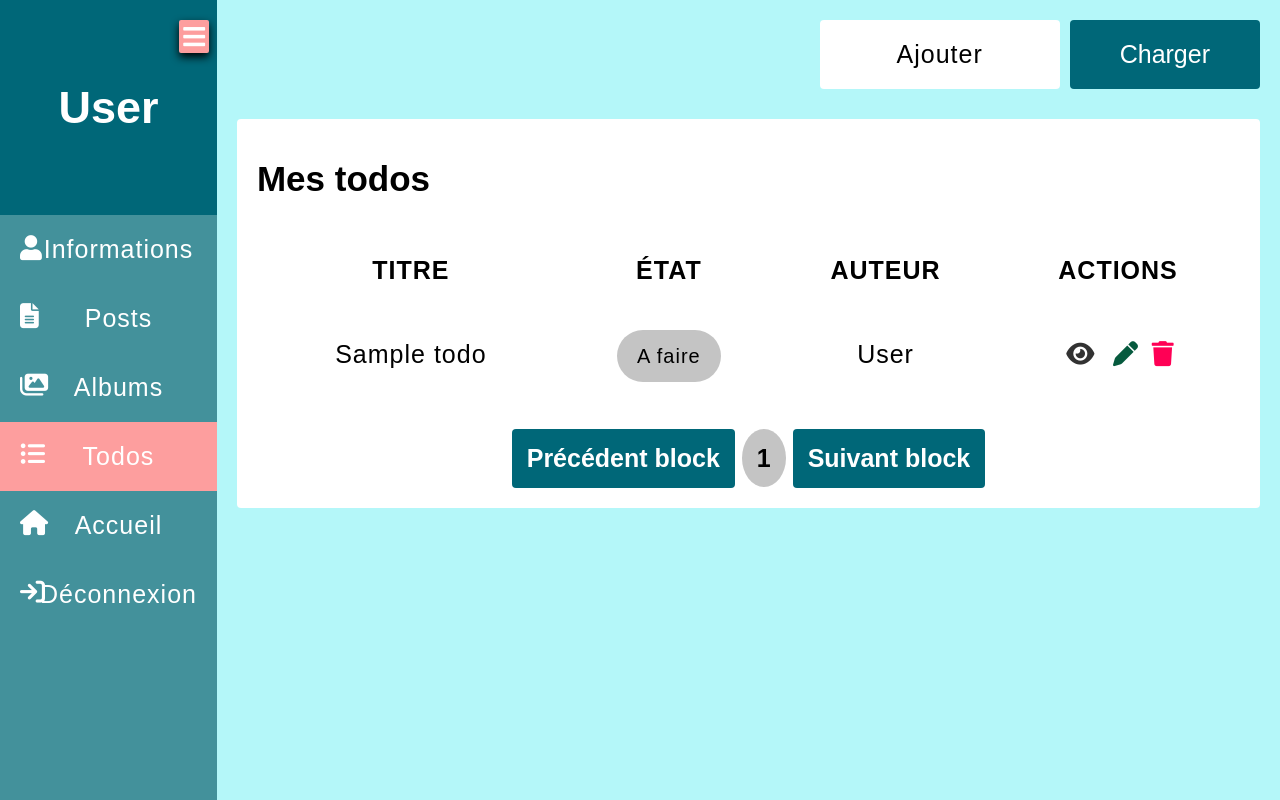
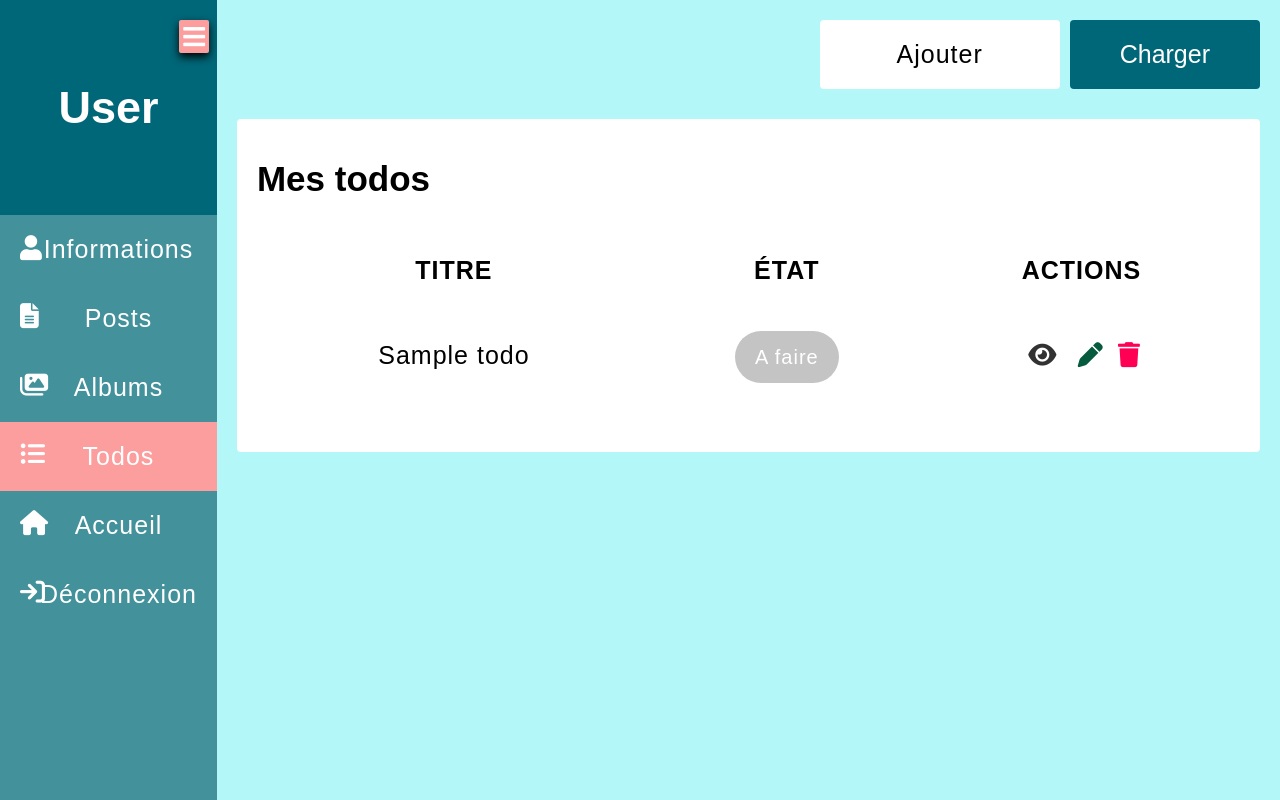
Before and after one commit to RIDIALfa/Flask, a Flask app: page /todos/ in a window 1280 px wide. Run offline with Flask 2, Linux system fonts and the light colour scheme; the visitor is signed in with stand-in values (Sample User, id 1); tables that the repository leaves empty hold one stand-in row (values such as "Sample post"); some libraries are stand-ins or nearby versions.

Commit message:
Sprint final started

```diff
--- a/controllers/index.py
+++ b/controllers/index.py
@@ -58,7 +58,6 @@ def add_compagny(name_compagny, catchPhrase, bs):
             bs = bs
         )
 
-
         db.session.add(new_compagny)
         db.session.commit()
 
@@ -91,9 +90,9 @@ def add_users_from_apis(users):
             id_company_users = idComp
         )
 
-
         db.session.add(new_user)
     db.session.commit()
+
 
 
 
@@ -104,10 +103,7 @@ def home():
     users = Users.query.paginate(page=page, per_page = 5)
     users_apis_length = len(Users.query.filter_by(origine = 1).all())
 
-
-
     if request.method == 'POST':
-
 
         if request.form.get('nombre') :
             nombre =  request.form.get('nombre')
@@ -120,7 +116,6 @@ def home():
             return redirect('/')
 
         else:
-
 
             idComp = add_compagny(form_user.compagny.data, form_user.catch.data, form_user.bs.data)
 
@@ -139,15 +134,11 @@ def home():
                 id_company_users = idComp
             )
 
-            print(new_user.fullname, new_user.id_adresse_users, new_user.id_company_users)
             db.session.add(new_user)
             db.session.commit()
 
+            return redirect('/')
 
-            print(new_user)
-
-            return redirect('/')
-    print(users_apis_length)
     return render_template('pages/home.html', formUser=form_user, users = users, users_length = len(Users.query.all()))
 
 
@@ -170,7 +161,6 @@ def login(email):
 
         msg = "Email ou mot de passe incorrect !"
         return render_template("pages/connexion.html", msg=msg)
-
 
     return render_template('pages/connexion.html',email=email)
 
@@ -199,14 +189,11 @@ def compte():
 def posts():
     form_post = PostForm(request.form)
 
-
     if "email" in session:
         user = Users.query.filter_by(email = session['email']).first()
 
-        posts = Posts.query.filter_by(id_users_posts = user.id_users).all()
-
         page = request.args.get('page', 1, type=int)
-        posts_paginate = Posts.query.filter_by(id_users_posts = user.id_users).paginate(page=page, per_page = 5)
+        posts = Posts.query.filter_by(id_users_posts = user.id_users).paginate(page=page, per_page = 5)
 
         if request.method == 'POST' and form_post.validate():
 
@@ -221,7 +208,7 @@ def posts():
 
             return redirect('/posts')
 
-        return render_template('pages/posts.html', formPost = form_post, posts=posts,user=user, posts_paginate= posts_paginate)
+        return render_template('pages/posts.html', formPost = form_post, posts = posts, user = user, length = len(Posts.query.all()))
     else:
 
         return redirect('/connexion')
@@ -240,7 +227,8 @@ def post(post_title):
     if post == None:
             return redirect('/posts')
 
-    comments = Comments.query.filter_by(id_posts_comments = post.id_posts).all()
+    page = request.args.get('page', 1, type=int)
+    comments = Comments.query.filter_by(id_posts_comments = post.id_posts).paginate(page=page, per_page = 5)
 
     if "email" in session:
         user = Users.query.filter_by(email = session['email']).first()
@@ -260,7 +248,7 @@ def post(post_title):
 
             return redirect('/posts/'+post_title)
 
-        return render_template('pages/post.html', formComment = form_comment, post = post,comments = comments,user=user)
+        return render_template('pages/post.html', formComment = form_comment, post = post, comments = comments,user = user)
 
     else:
         return redirect('/connexion')
@@ -278,7 +266,9 @@ def albums():
     if "email"  in session:
 
         user = Users.query.filter_by(email = session['email']).first()
-        albums = Albums.query.filter_by(id_users_albums = user.id_users).all()
+
+        page = request.args.get('page', 1, type=int)
+        albums = Albums.query.filter_by(id_users_albums = user.id_users).paginate(page=page, per_page = 10)
 
         if request.method == 'POST' and form_album.validate():
 
@@ -289,7 +279,7 @@ def albums():
 
             return redirect('/albums')
 
-        return render_template('pages/albums.html', formAlbum = form_album, albums = albums, user=user)
+        return render_template('pages/albums.html', formAlbum = form_album, albums = albums, user=user, length = len(Albums.query.filter_by(id_users_albums = user.id_users).all()))
 
     else:
         return redirect('/connexion')
@@ -328,7 +318,7 @@ def album(album_name):
 
             return redirect('/albums/'+album_name)
 
-        return render_template('pages/album.html', formPhoto = form_photo, album_name = album_name, photos=photos,user=user, album=album)
+        return render_template('pages/album.html', formPhoto = form_photo, album_name = album_name, photos = photos, user = user, album = album)
     else:
         return redirect('/connexion')
 
@@ -343,13 +333,13 @@ def album(album_name):
 def todos():
     form_todo = TodoForm(request.form)
 
+    if  "email"  in session:
 
-    if  "email"  in session:
         user = Users.query.filter_by(email = session['email']).first()
-        todos = Todos.query.filter_by(id_users_todos = user.id_users).all()
 
         page = request.args.get('page', 1, type=int)
-        todos_paginate = Todos.query.filter_by(id_users_todos = user.id_users).paginate(page=page, per_page = 5)
+        todos = Todos.query.filter_by(id_users_todos = user.id_users).paginate(page=page, per_page = 5)
+
         if request.method == 'POST' and form_todo.validate():
 
             new_todo = Todos(
@@ -363,7 +353,7 @@ def todos():
 
             return redirect('/todos')
 
-        return render_template('pages/todos.html', formTodo = form_todo, todos=todos ,user=user,todos_paginate=todos_paginate)
+        return render_template('pages/todos.html', formTodo = form_todo, todos = todos ,user = user, length = len(Todos.query.all()))
 
     else:
         return redirect('/connexion')
@@ -380,14 +370,10 @@ def logout():
 
 
 
-
-
 # CONTROLLER UPDATE DATAS FROM DB
 def updated(type, id):
 
     user = Users.query.filter_by(email = session['email']).first()
-
-
 
     if type == 'posts':
         form_post = PostForm(request.form)
@@ -395,7 +381,7 @@ def updated(type, id):
         if request.method == 'POST':
             new_title= form_post.title.data
             new_message=form_post.message.data
-            print(new_title)
+
             Posts.query.filter_by(id_posts = id).update({'title_posts':new_title,'body_posts':new_message})
             db.session.commit()
             return redirect('/posts')
@@ -560,20 +546,25 @@ def show(type,id):
         return redirect(url_for('.compte'))
 
 
-
-# FUNCTIONS LOADERS
-def load_data(type):
-    current_user_id = Users.query.filter_by(email = session['email']).first().id_users
+# GET CURRENT USER ID FROM APIs
 
 
-    # GET CURRENT USER ID FROM APIs
+
+def get_current_user_id():
     users_api = getApi('users')
+
     for user in users_api:
         if user.get('email') == session['email']:
             user_id = user.get('id')
 
+    return user_id
+
+
+# FUNCTIONS LOADERS
+def load_data(type):
+
     current_user_id = Users.query.filter_by(email = session['email']).first().id_users
-
+    user_id = get_current_user_id()
 
     if type == 'posts':
 
@@ -606,7 +597,6 @@ def load_data(type):
         return redirect(url_for('.posts'))
 
     elif type == 'todos':
-        print(user_id)
         todos = getApi('users/'+str(user_id)+'/todos')
         for todo in todos:
             if todo.get('completed'):
@@ -636,18 +626,34 @@ def load_data(type):
             db.session.add(new_album)
             db.session.commit()
 
-            # id_album=album.get(id)
-            # var_photo='albums/'+str(id_album)+'/photos'
-            # photos_from_apis=getApi(var_photo)
+        return redirect(url_for('.albums'))
 
-            # for photo in photos_from_apis:
-            #     new_photo=Photos(
-            #         title_photo=photo.get('title'),
-            #         url=photo.get('url'),
-            #         thumpnailUrl=photo.get('thumpnailUrl')
-            #     )
 
-            #     db.session.add(new_photo)
-            #     db.session.commit()
 
-        return redirect(url_for('.albums'))
+def load_photos(name_album):
+
+    user_id = get_current_user_id()
+
+    albums_from_apis = getApi('users/'+str(user_id)+'/albums')
+
+    current_album = Albums.query.filter_by(title_albums =  name_album).first()
+
+    for album in albums_from_apis:
+
+        if album.get('title') == name_album:
+            photos = getApi('albums/'+str(album.get('id'))+'/photos')
+
+            for photo in photos:
+
+                new_photo = Photos(
+                    title_photos = photo.get('title'),
+                    url = photo.get('url'),
+                    thumbnailUrl = photo.get('thumbnailUrl'),
+                    id_albums_photos = current_album.id_albums
+                )
+
+                db.session.add(new_photo)
+                db.session.commit()
+
+
+    return redirect("/albums/"+name_album)
--- a/routes/index.py
+++ b/routes/index.py
@@ -2,7 +2,7 @@ from flask import Blueprint
 from controllers.index import home, login, compte, posts, post, albums, album, todos, logout
 from controllers.index import updated, delete
 from controllers.index import show
-from controllers.index import load_data
+from controllers.index import load_data, load_photos
 
 
 
@@ -42,3 +42,5 @@ routers.route('/<type>/show/<id>')(show)
 
 #######LOAD DATA FROM APIs
 routers.route('/charger_donnees/<type>')(load_data)
+
+routers.route('/charger/photos/<name_album>')(load_photos)
--- a/static/css/compte.css
+++ b/static/css/compte.css
@@ -426,8 +426,9 @@ body{
 /* *********************** */
 .divPagination{
     text-align: center;
+    margin-bottom: 40px;
 }
-.divPagination button{
+.divPagination a.prev_next_link{
     background: #006778;
     color: #ffffff;
     border: none;
@@ -437,11 +438,26 @@ body{
     font-weight: bold;
 }
 
+.divPagination a.prev_next_link.lock{
+    background: #d7d7d7;
+}
+
+.divPagination a.prev_next_link.left{
+    margin-right: 20px;
+}
+.divPagination a.prev_next_link.right{
+    margin-left: 20px;
+}
+
+.divPagination a.prev_next_link .fa-solid{
+    margin: 0 4px;
+}
+
 .divPagination .page-link{
     background: #C4C4C4;
     padding: 15px;
     border-radius: 50%;
     color: #000000;
-    margin: 20px 0;
+    margin: 20px 0 !important;
     font-weight: bold;
 }
--- a/static/css/forms.css
+++ b/static/css/forms.css
@@ -132,10 +132,10 @@
     top: 0;
     background: linear-gradient(to right, #000000d7, #000000d4);
     width: 100%;
-    z-index: 4;
+    z-index: 45;
     display: none;
     padding: 100px 0;
-    min-height: 100vh;
+    min-height: -webkit-fill-available;
 }
 
 
--- a/static/css/todos.css
+++ b/static/css/todos.css
@@ -24,11 +24,16 @@
     padding: 25px 0;
 }
 
+#tableTodoList tbody tr td:first-child{
+    width: 40%;
+}
+
 #tableTodoList td span.status{
     background: #ECFFFD;
     padding: 15px 20px;
     font-size: 20px;
     border-radius: 30px;
+    color: #fff;
 }
 
 #tableTodoList td span.status.done{
--- a/static/javascript/main.js
+++ b/static/javascript/main.js
@@ -50,12 +50,10 @@ let pathname = window.location.pathname
 switch(pathname){
 
     case '/posts/':
-    case '/post/':
         linkPosts.classList.add('active')
         break
 
     case '/albums/':
-    case '/album/':
         linkAlbums.classList.add('active')
         break
 
@@ -65,7 +63,6 @@ switch(pathname){
 
     default:
         linkUser.classList.add('active')
-        console.log("pas dans todo")
 }
 
 
--- a/templates/base.html
+++ b/templates/base.html
@@ -9,6 +9,7 @@
     <link rel="stylesheet" href="{{ url_for('static', filename='css/forms.css') }}">
     <script src="https://kit.fontawesome.com/980cff0283.js" crossorigin="anonymous"></script>
     <script src="{{ url_for('static', filename='javascript/overlay.js') }}" defer></script>
+    <script src="https://ajax.googleapis.com/ajax/libs/jquery/3.1.0/jquery.min.js"></script>
     {% block title%}{% endblock%}
 </head>
 <body>
--- a/templates/pages/todos.html
+++ b/templates/pages/todos.html
@@ -42,13 +42,13 @@
                 <tr>
                     <th>titre</th>
                     <th>état</th>
-                    <th>auteur</th>
+                    <!-- <th>auteur</th> -->
                     <th>actions</th>
                 </tr>
             </thead>
             <tbody>
 
-                    {% for todo in todos_paginate.items %}
+                    {% for todo in todos.items %}
                         <tr>
                             <td>{{ todo.title_todos}}</td>
                             <td>
@@ -61,7 +61,7 @@
                                 {% endif %}
 
                             </td>
-                            <td>{{user['fullname']}}</td>
+                            <!-- <td>{{user['fullname']}}</td> -->
                             <td>
                                 <a href="/todos/show/{{todo.id_todos}}"><i class="fa-solid fa-eye"></i></a>
                                 <a id="editer" href="/todos/edit/{{todo.id_todos}}"><i class="fa-solid fa-pen"></i></a>
@@ -73,14 +73,16 @@
 
             </tbody>
         </table>
-        <div class="divPagination">
-            {% if todos_paginate.has_prev%}
-            <button>Précédent</button>
-            {% else%}
-                    <button disabled>Précédent block</button>
+
+            {% if length > 5 %}
+            <div class="divPagination">
+                {% if todos.has_prev%}
+                    <a class="prev_next_link left" href="/todos?page={{todos.prev_num}}"><i class="fa-solid fa-arrow-left"></i>Précédent</a>
+                {% else%}
+                    <a class="prev_next_link lock left">Précédent</a>
                 {% endif %}
 
-                {% for page in todos_paginate.iter_pages() %}
+                {% for page in todos.iter_pages() %}
 
                     {% if page%}
                         <a href="/todos?page={{page}}" class="page-link">{{page}}</a>
@@ -90,13 +92,13 @@
 
                 {% endfor %}
 
-                {% if todos_paginate.has_next%}
-
-                    <button>Suivant</button>
-            {% else%}
-                    <button>Suivant block</button>
+                {% if todos.has_next%}
+                    <a class="prev_next_link right" href="/todos?page={{todos.next_num}}">Suivant<i class="fa-solid fa-arrow-right"></i> </a>
+                {% else%}
+                    <a class="prev_next_link lock right">Suivant</a>
+                {% endif %}
+            </div>
             {% endif %}
-        </div>
 
         {% else %}
 
```
Also changed, not shown: static/javascript/overlay.js (+29 -12 lines), templates/pages/album.html (+1 -7 lines), templates/pages/albums.html (+27 -6 lines), templates/pages/post.html (+1 -6 lines), templates/pages/posts.html (+12 -10 lines).
